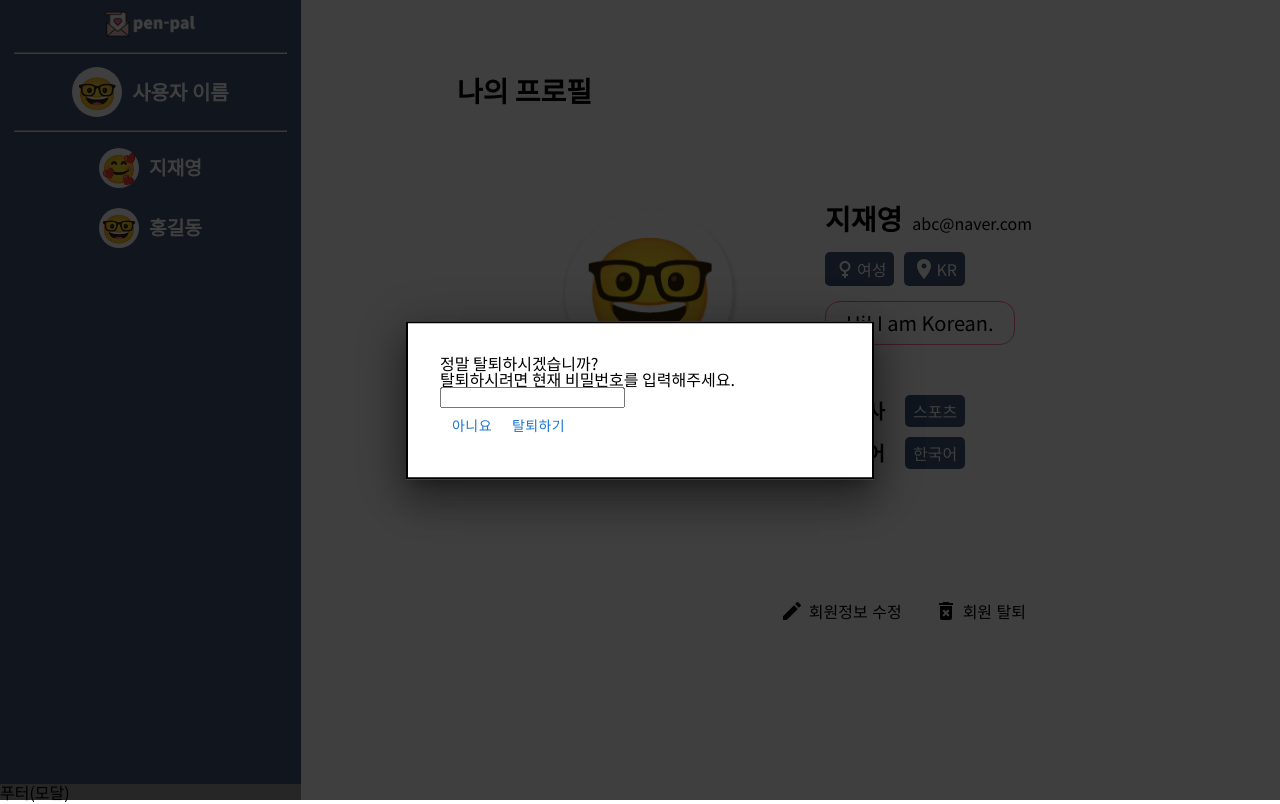
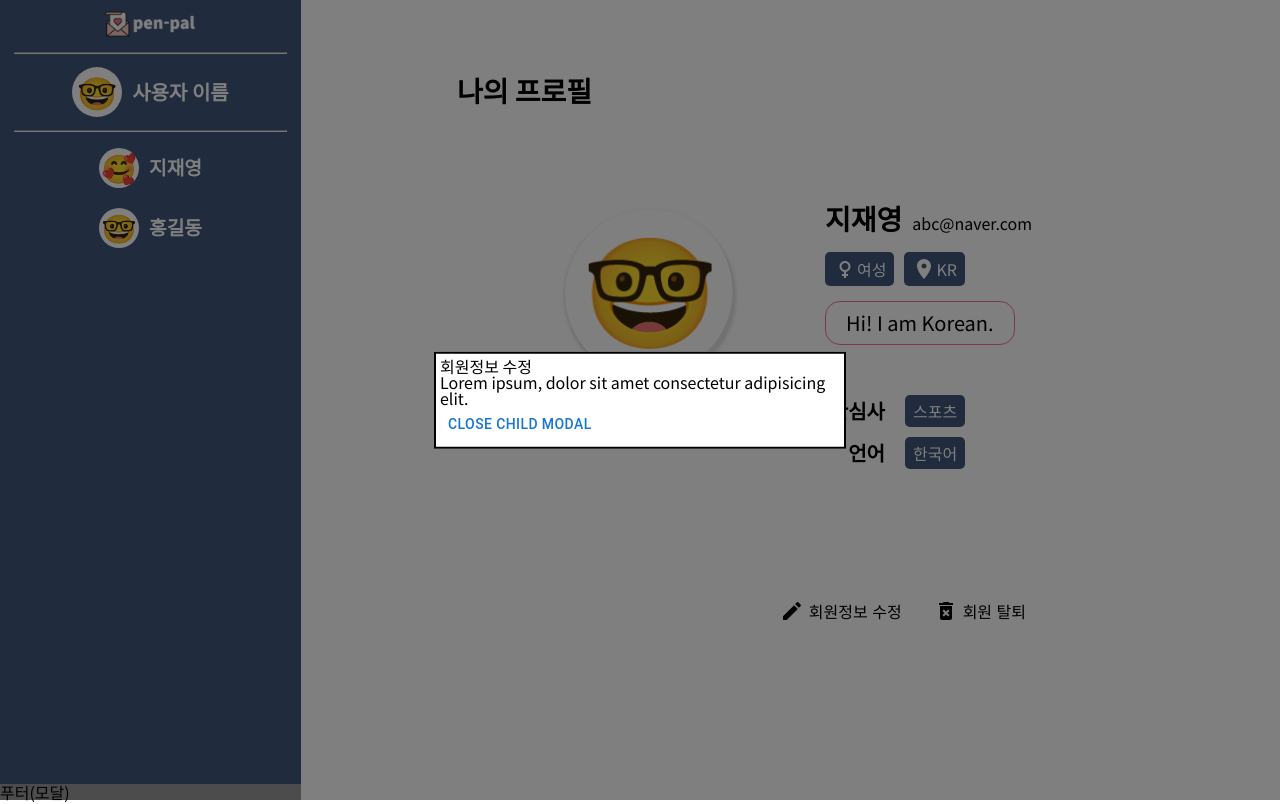
Before and after one commit to nowirte/MaeilMail, a React (Create React App) app in the folder client/: page /mypage in a window 1280 px wide. Both pictures are taken after a click on the button "회원정보 수정". Built offline with nearby package versions, Linux system fonts and the light colour scheme.

Commit message:
[#36] style: 회원정보수정/회원탈퇴 컴포넌트 분리

```diff
--- a/client/src/pages/MyPage/Setting.jsx
+++ /dev/null
@@ -1,92 +0,0 @@
-import React, { useState } from 'react';
-import styled from 'styled-components';
-import EditIcon from '@mui/icons-material/Edit';
-import DeleteForeverIcon from '@mui/icons-material/DeleteForever';
-import Box from '@mui/material/Box';
-import Modal from '@mui/material/Modal';
-import Button from '@mui/material/Button';
-
-const Setting = styled.button`
-  display: flex;
-  align-items: center;
-  font-size: 1rem;
-
-  margin-left: 20px;
-
-  border: none;
-  background-color: white;
-
-  cursor: pointer;
-  > p {
-    margin-left: 5px;
-  }
-`;
-
-const style = {
-  position: 'absolute',
-  top: '50%',
-  left: '50%',
-  transform: 'translate(-50%, -50%)',
-  width: 400,
-  bgcolor: 'background.paper',
-  border: '2px solid #000',
-  boxShadow: 24,
-  p: 4,
-};
-
-const SettingArea = () => {
-  const [open, setOpen] = useState(false);
-  const handleOpen = () => {
-    setOpen(true);
-  };
-  const handleClose = () => {
-    setOpen(false);
-  };
-
-  return (
-    <div className="setting">
-      <Setting className="userInfoEdit" onClick={handleOpen}>
-        <EditIcon />
-        <p>회원정보 수정</p>
-      </Setting>
-      <Modal
-        open={open}
-        onClose={handleClose}
-        aria-labelledby="userInfoEdit-title"
-        aria-describedby="userInfoEdit-description"
-      >
-        <Box sx={style}>
-          <h2 id="userInfoEdit-title">회원정보 수정</h2>
-          <p id="userInfoEdit-description">
-            Lorem ipsum, dolor sit amet consectetur adipisicing elit.
-          </p>
-          <Button onClick={handleClose}>Close Child Modal</Button>
-        </Box>
-      </Modal>
-      <Setting className="userSignOut" onClick={handleOpen}>
-        <DeleteForeverIcon />
-        <p>회원 탈퇴</p>
-      </Setting>
-      <Modal
-        open={open}
-        onClose={handleClose}
-        aria-labelledby="userSignOut-title"
-        aria-describedby="userSignOut-description"
-      >
-        <Box sx={style}>
-          <h2 id="userSignOut-title">정말 탈퇴하시겠습니까?</h2>
-          <div id="userSignOut-description">
-            탈퇴하시려면 현재 비밀번호를 입력해주세요.
-            <input type="password" />
-          </div>
-          <Button onClick={handleClose}>아니요</Button>
-          <Button type="submit" value="탈퇴하기">
-            탈퇴하기
-          </Button>
-        </Box>
-      </Modal>
-    </div>
-  );
-};
-
-export default SettingArea;
--- /dev/null
+++ b/client/src/pages/MyPage/UserInfoEdit.jsx
@@ -0,0 +1,42 @@
+import React, { useState } from 'react';
+// import styled from 'styled-components';
+import EditIcon from '@mui/icons-material/Edit';
+import Modal from '@mui/material/Modal';
+import Button from '@mui/material/Button';
+import { SettingBtn, ModalStyle } from './style';
+
+const UserInfoEditArea = () => {
+  const [open, setOpen] = useState(false);
+  const handleOpen = () => {
+    setOpen(true);
+  };
+  const handleClose = () => {
+    setOpen(false);
+  };
+
+  return (
+    <div className="setting">
+      <SettingBtn className="userInfoEdit" onClick={handleOpen}>
+        <EditIcon />
+        <p>회원정보 수정</p>
+      </SettingBtn>
+      <Modal
+        open={open}
+        onClose={handleClose}
+        aria-labelledby="userInfoEdit-title"
+        aria-describedby="userInfoEdit-description"
+      >
+        <ModalStyle>
+          {/* 모달 스타일 박스 쉐도우 값 설정 필요 */}
+          <h2 id="userInfoEdit-title">회원정보 수정</h2>
+          <p id="userInfoEdit-description">
+            Lorem ipsum, dolor sit amet consectetur adipisicing elit.
+          </p>
+          <Button onClick={handleClose}>Close Child Modal</Button>
+        </ModalStyle>
+      </Modal>
+    </div>
+  );
+};
+
+export default UserInfoEditArea;
--- /dev/null
+++ b/client/src/pages/MyPage/UserSignOut.jsx
@@ -0,0 +1,45 @@
+import React, { useState } from 'react';
+// import styled from 'styled-components';
+import DeleteForeverIcon from '@mui/icons-material/DeleteForever';
+import Modal from '@mui/material/Modal';
+import Button from '@mui/material/Button';
+import { SettingBtn, ModalStyle } from './style';
+
+const UserSignOutArea = () => {
+  const [open, setOpen] = useState(false);
+  const handleOpen = () => {
+    setOpen(true);
+  };
+  const handleClose = () => {
+    setOpen(false);
+  };
+
+  return (
+    <div className="setting">
+      <SettingBtn className="userSignOut" onClick={handleOpen}>
+        <DeleteForeverIcon />
+        <p>회원 탈퇴</p>
+      </SettingBtn>
+      <Modal
+        open={open}
+        onClose={handleClose}
+        aria-labelledby="userSignOut-title"
+        aria-describedby="userSignOut-description"
+      >
+        <ModalStyle>
+          <h2 id="userSignOut-title">정말 탈퇴하시겠습니까?</h2>
+          <div id="userSignOut-description">
+            탈퇴하시려면 현재 비밀번호를 입력해주세요.
+            <input type="password" />
+          </div>
+          <Button onClick={handleClose}>아니요</Button>
+          <Button type="submit" value="탈퇴하기">
+            탈퇴하기
+          </Button>
+        </ModalStyle>
+      </Modal>
+    </div>
+  );
+};
+
+export default UserSignOutArea;
--- a/client/src/pages/MyPage/index.js
+++ b/client/src/pages/MyPage/index.js
@@ -1,6 +1,7 @@
 import React from 'react';
 import UserArea from './User';
-import SettingArea from './Setting';
+import UserSignOutArea from './UserSignOut';
+import UserInfoEditArea from './UserInfoEdit';
 import { Wrapper, ProfileImg, Title, MyProfile } from './style';
 
 const MyPage = () => {
@@ -14,7 +15,10 @@ const MyPage = () => {
           </div>
         </ProfileImg>
         <UserArea />
-        <SettingArea />
+        <div className="setting">
+          <UserInfoEditArea />
+          <UserSignOutArea />
+        </div>
       </MyProfile>
     </Wrapper>
   );
--- a/client/src/pages/MyPage/style.jsx
+++ b/client/src/pages/MyPage/style.jsx
@@ -67,4 +67,32 @@ const ProfileImg = styled.div`
   }
 `;
 
-export { Wrapper, ProfileImg, Title, MyProfile };
+const SettingBtn = styled.button`
+  display: flex;
+  align-items: center;
+  font-size: 1rem;
+
+  margin-left: 20px;
+
+  border: none;
+  background-color: white;
+
+  cursor: pointer;
+  > p {
+    margin-left: 5px;
+  }
+`;
+
+const ModalStyle = styled.div`
+  position: absolute;
+  top: 50%;
+  left: 50%;
+  transform: translate(-50%, -50%);
+  width: 400px;
+  background-color: white;
+  border: 2px solid #000;
+  /* boxShadow: 24, */
+  padding: 4px;
+`;
+
+export { Wrapper, ProfileImg, Title, MyProfile, SettingBtn, ModalStyle };
```
